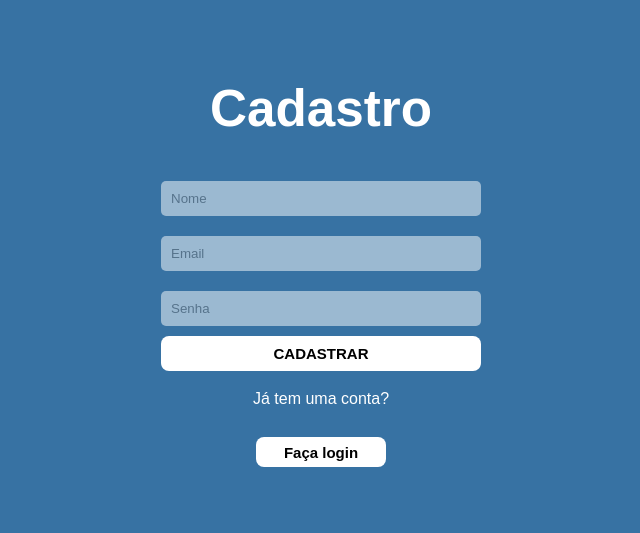
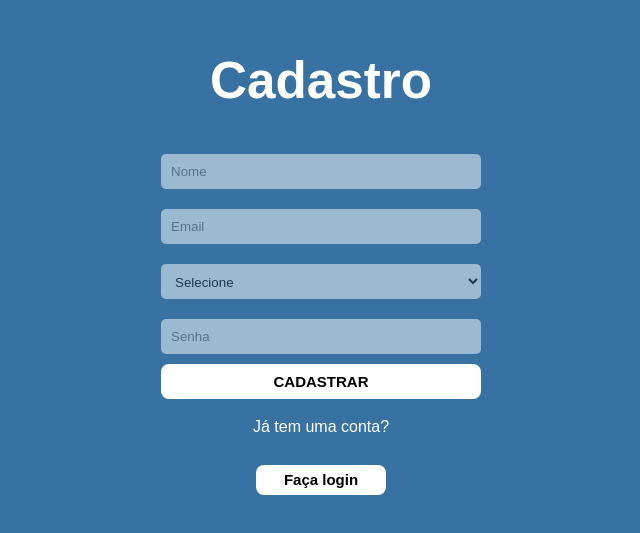
Before and after one commit to marialaurabastos/mgcode, a React (Vite) app in the folder front-crud/: page /register in a window 1280 px wide. Shown: the part 143-676 px from the top of the page, without its empty margins (319-959 px from the left). Built offline with nearby package versions, Linux system fonts and the light colour scheme.

Commit message:
resolvendo bugs

```diff
--- a/front-crud/src/components/add-tasks/mod-add-tasks.tsx
+++ b/front-crud/src/components/add-tasks/mod-add-tasks.tsx
@@ -127,7 +127,7 @@ function AddTaskModal({ isOpen, onClose, onSuccess }: AddTaskModalProps) {
               >
                 <option value="">Selecione</option>
                 <option value="pendente">Pendente</option>
-                <option value="em_progresso">Em Progresso</option>
+                <option value="em progresso">Em Progresso</option>
                 <option value="concluida">Concluída</option>
               </select>
             </div>
--- a/front-crud/src/pages/register/Register.tsx
+++ b/front-crud/src/pages/register/Register.tsx
@@ -6,6 +6,7 @@ import "./register.css";
 function Register() {
   const [name, setName] = useState<string>("");
   const [email, setEmail] = useState<string>("");
+  const [role, setRole] = useState<string>("");
   const [password, setPassword] = useState<string>("");
   const navigate = useNavigate();
 
@@ -19,6 +20,7 @@ function Register() {
       await api.post("http://localhost:3000/user", {
         name: name,
         email: email,
+        role: role,
         password: password
       });
 
@@ -49,6 +51,18 @@ function Register() {
             onChange={(e) => setEmail(e.target.value)}
             required
           />
+          <select
+            name="role"
+            id="role"
+            value={role}
+            onChange={(e) => setRole(e.target.value)}
+            required
+          >
+            <option value="">Selecione</option>
+            <option value="administrador">Administrador</option>
+            <option value="usuario">Usuário</option>
+            <option value="comum">Comum</option>
+          </select>
           <input
             type="password"
             placeholder="Senha"
@@ -58,6 +72,7 @@ function Register() {
           />
           <button type="submit">CADASTRAR</button>
         </form>
+
         <div className="login-link-container">
           <p>Já tem uma conta?</p>
           <div className="login-button-wrapper">
--- a/front-crud/src/pages/register/register.css
+++ b/front-crud/src/pages/register/register.css
@@ -33,6 +33,18 @@ body {
 }
 
 .register-page .register-form input {
+    margin: 10px 0;
+    padding: 10px;
+    border: none;
+    border-radius: 5px;
+    width: 320px;
+    height: 35px;
+    color: #000000;
+    background-color: #ffffff;
+    opacity: 0.5;
+}
+
+.register-page .register-form select {
     margin: 10px 0;
     padding: 10px;
     border: none;
--- a/front-crud/src/pages/tasks/Tasks.tsx
+++ b/front-crud/src/pages/tasks/Tasks.tsx
@@ -134,7 +134,7 @@ function Tasks() {
                       filteredTasks.map((task) => (
                         <tr key={task.id}>
                           <td>{task.id}</td>
-                          <td>{task.user?.name || 'aqui vai o nome'}</td>
+                          <td>{task.user?.name || ''}</td>
                           <td>{task.title}</td>
                           <td>
                             <span className={`status-badge ${task.status}`}>
```
Also changed, not shown: front-crud/src/components/edit-tasks/mod-edit-tasks.tsx (line endings or trailing spaces).
